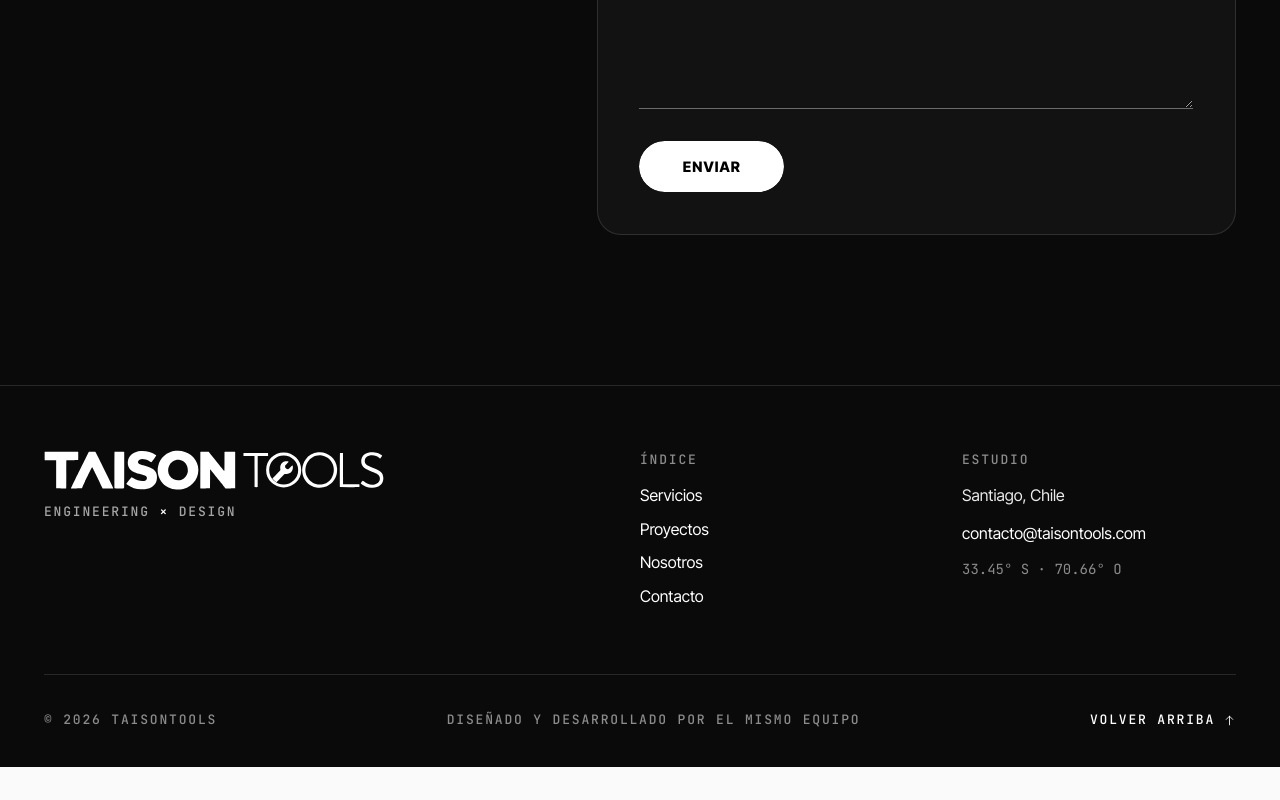
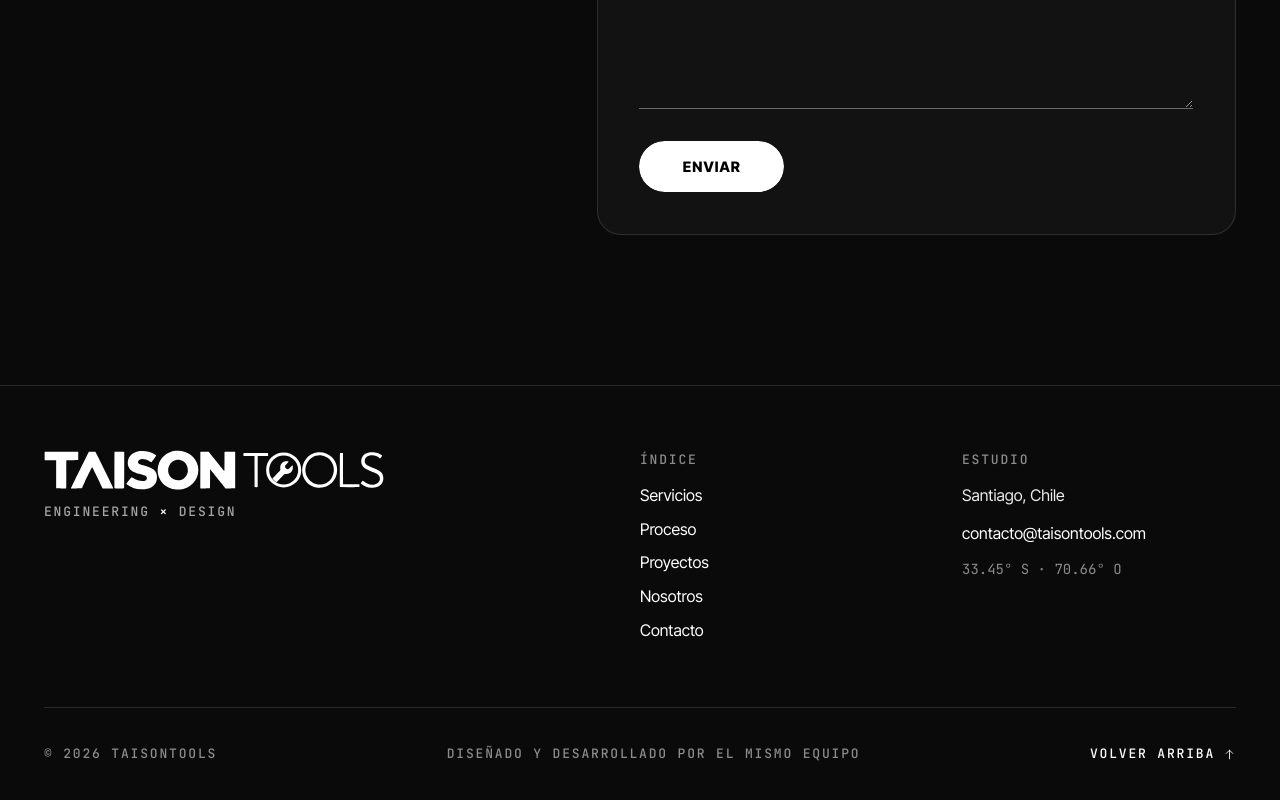
Before and after one commit to KrisAndre-25/TaisonTools, an Angular app: page / in a window 1280 px wide. Shown: the part 10285-11085 px from the top of the page. Before the commit the page ends 11052 px from the top, so only its background shows below. Built offline with nearby package versions, Linux system fonts and the light colour scheme.

Commit message:
feat(footer): add Proceso to the footer links
The footer index skipped Proceso, so it no longer matched the header
navigation. It now lists the same sections in the same order.

```diff
--- a/src/app/layout/footer/footer.ts
+++ b/src/app/layout/footer/footer.ts
@@ -15,7 +15,7 @@ export class Footer {
 
   protected readonly brand = BRAND;
   protected readonly links = NAV_ITEMS.filter((item) =>
-    ['servicios', 'proyectos', 'nosotros', 'contacto'].includes(item.id),
+    ['servicios', 'proceso', 'proyectos', 'nosotros', 'contacto'].includes(item.id),
   );
   protected readonly year = new Date().getFullYear();
 
```
